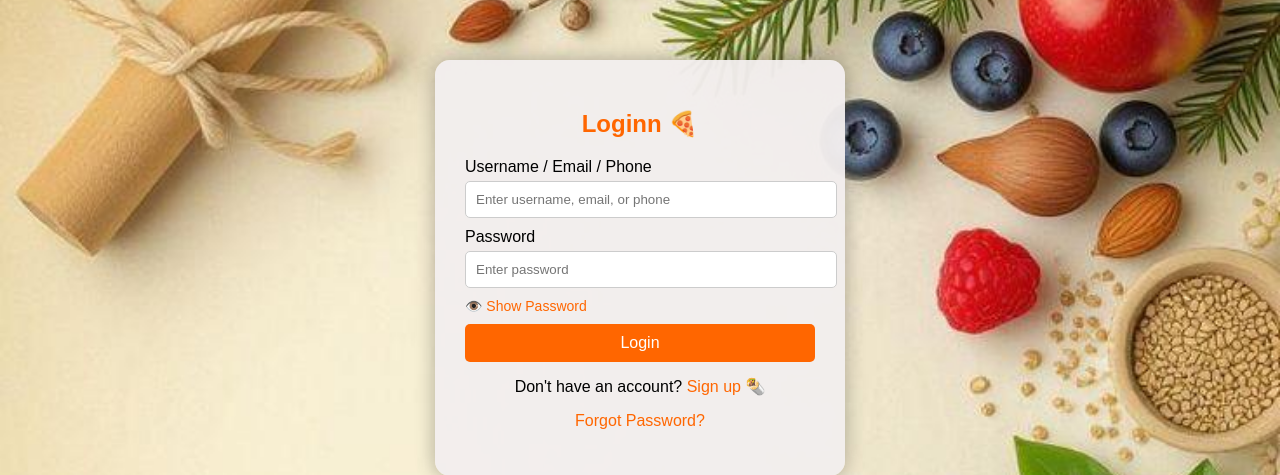
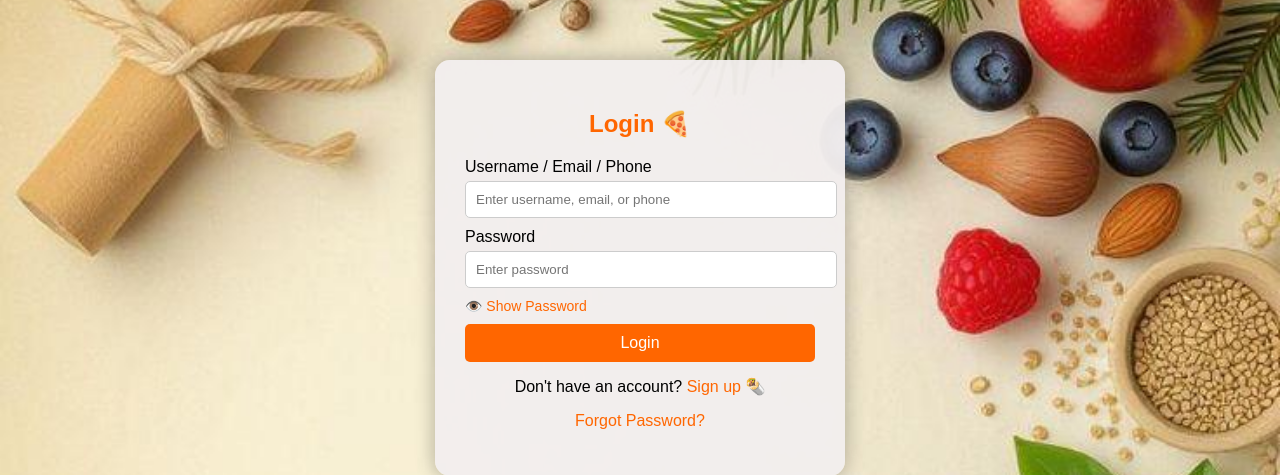
Before and after one commit to precious97-ui/restaurant_system, a Django app: page /accounts/login/ in a window 1280 px wide. Shown: the part 140-615 px from the top of the page. Run offline with Django 5.2, Linux system fonts and the light colour scheme.

Commit message:
remove n

```diff
--- a/templates/registration/login.html
+++ b/templates/registration/login.html
@@ -70,7 +70,7 @@
 <body>
     <form method="post" action="{% url 'custom_login' %}">
         {% csrf_token %}
-        <h2>Loginn 🍕</h2>
+        <h2>Login 🍕</h2>
 
         <!-- show form errors -->
         {% if messages %}
```
